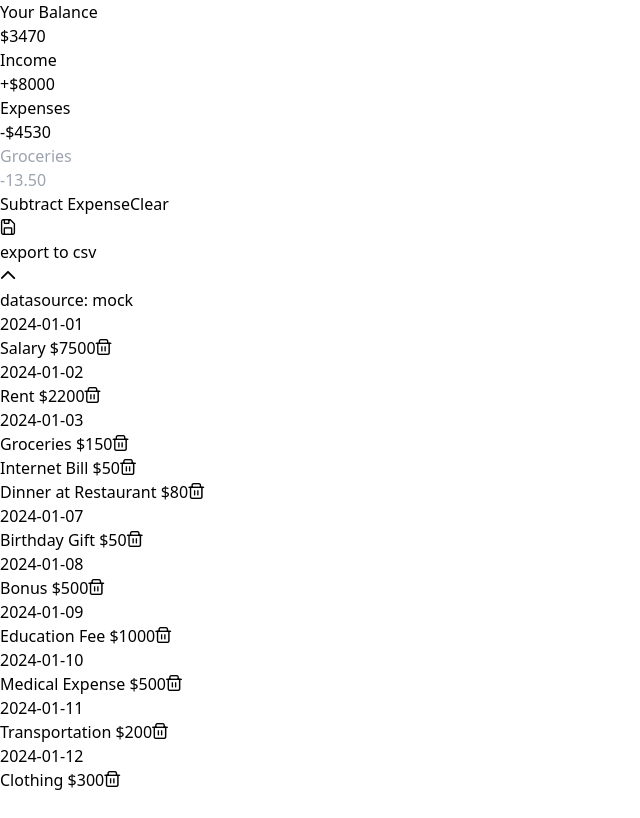
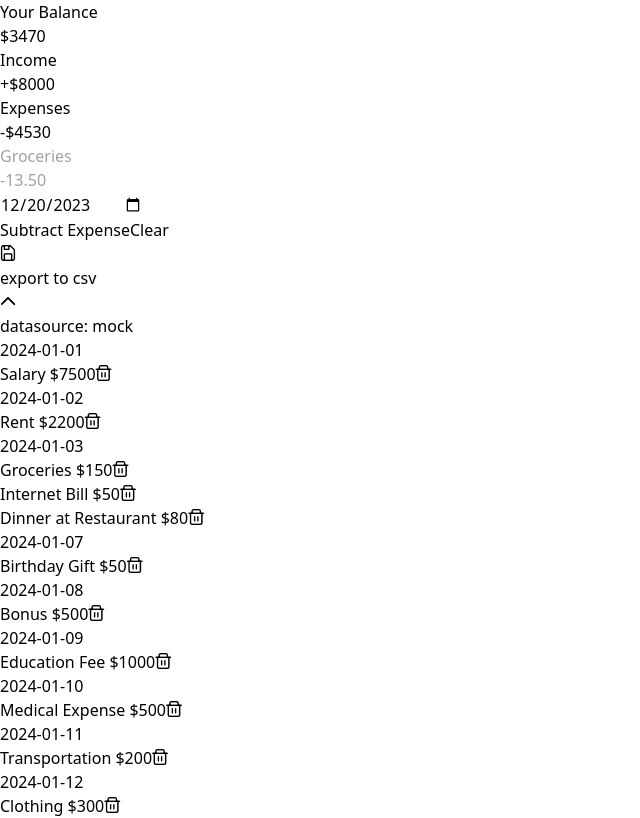
Before and after one commit to senadev42/pennyfulv2, a Vue app: page / in a window 1280 px wide. Shown: the whole page, without its empty margins (0-640 px from the left). Built offline with nearby package versions, Linux system fonts and the light colour scheme.

Commit message:
date input fix

```diff
--- a/src/App.vue
+++ b/src/App.vue
@@ -85,7 +85,8 @@ const handleTransactionSubmitted = (transactionData) => {
   transactions.value.push({
     id: Math.floor(Math.random() * 1000000),
     text: transactionData.text,
-    amount: transactionData.amount
+    amount: transactionData.amount,
+    date: transactionData.date
   });
 
   if (datasource.value == 'localstorage') saveTransactionsToLocalStorage();
@@ -135,13 +136,14 @@ const exportdata = (livetransactions) => {
 
 
 <template>
-  <div class="bg-gray-100 min-h-screen flex flex-col items-center pb-8">
+  <div class="bg-gray-100 min-h-screen pb-8 flex flex-col items-center">
 
-    <div class="sm:p-2 py-2 flex flex-col gap-y-4 mx-2 ">
+    <div class="grid grid-cols-1 w-[90%] md:w-[33rem] mx-auto gap-y-2">
 
-      <div class="px-28 md:px-48">
+      <div class="mt-10">
         <Balance :total="total" />
       </div>
+
 
       <IncomeExpenses :income="+income" :expenses="+expenses" />
 
--- a/src/components/AddTransaction.vue
+++ b/src/components/AddTransaction.vue
@@ -6,7 +6,7 @@ import { ref, computed } from 'vue';
 const text = ref('');
 const amount = ref('');
 const category = ref('');
-const date = ref('');
+const date = ref(new Date().toISOString().slice(0, 10));
 const paymentType = ref('');
 
 
@@ -28,6 +28,8 @@ let submitemit = defineEmits(['transactionSubmitted']);
 
 const onSubmit = () => {
 
+    console.log(date);
+
     //basic validation
     if (!text.value || !amount.value) {
         console.log('Both fields must be filled.');
@@ -37,6 +39,7 @@ const onSubmit = () => {
     const onetransaction = {
         text: text.value,
         amount: parseFloat(amount.value),
+        date: date.value
     };
 
     submitemit('transactionSubmitted', onetransaction);
@@ -61,29 +64,31 @@ const paymentTypes = ['Credit Card', 'Debit Card', 'Cash', 'Bank Transfer'];
             class="bg-white p-4 rounded-md shadow-md text-xs md:text-sm flex flex-col items-stretch">
 
             <!-- one row -->
-            <div class="flex flex-col md:flex-row gap-x-2 ">
+            <div class="flex flex-row gap-x-2 ">
                 <!-- text -->
                 <div class="form-control mb-4 w-full">
                     <input type="text" id="text" placeholder="Groceries" v-model="text"
                         class="w-full border border-gray-300 rounded-md py-2 px-2 focus:outline-none focus:border-teal-500" />
                 </div>
                 <!-- amount -->
-                <div class="form-control mb-4 w-full ">
-                    <input type="text" id="amount" placeholder="-13.50" v-model="amount"
-                        class="w-full border border-gray-300 rounded-md py-2 px-2 focus:outline-none focus:border-teal-500" />
-                </div>
+
 
             </div>
 
             <!-- one row -->
-            <!-- <div class="flex flex-col md:flex-row gap-x-2 justify-around">
+            <div class="flex flex-row gap-x-2 justify-around">
 
-                <div class="form-control mb-4 w-full">
+                <!-- <div class="form-control mb-4 w-full">
                     <select id="category" v-model="category"
                         class="w-full border border-gray-300 rounded-md py-2 px-3 focus:outline-none focus:border-teal-500">
                         <option value="" disabled selected>Category</option>
                         <option v-for="cat in categories" :key="cat">{{ cat }}</option>
                     </select>
+                </div> -->
+
+                <div class="form-control mb-4 w-full ">
+                    <input type="text" id="amount" placeholder="-13.50" v-model="amount"
+                        class="w-full border border-gray-300 rounded-md py-2 px-2 focus:outline-none focus:border-teal-500" />
                 </div>
 
                 <div class="form-control mb-4 w-full">
@@ -91,14 +96,14 @@ const paymentTypes = ['Credit Card', 'Debit Card', 'Cash', 'Bank Transfer'];
                         class="w-full border border-gray-300 rounded-md py-2 px-3 focus:outline-none focus:border-teal-500" />
                 </div>
 
-                <div class="form-control mb-4 w-full">
+                <!-- <div class="form-control mb-4 w-full">
                     <select id="paymentType" v-model="paymentType"
                         class="w-full border border-gray-300 rounded-md py-2 px-3 focus:outline-none focus:border-teal-500">
                         <option value="" disabled selected>Payment</option>
                         <option v-for="payment in paymentTypes" :key="payment">{{ payment }}</option>
                     </select>
-                </div>
-            </div> -->
+                </div> -->
+            </div>
 
 
             <div class="grid grid-cols-4 gap-x-1">
```
